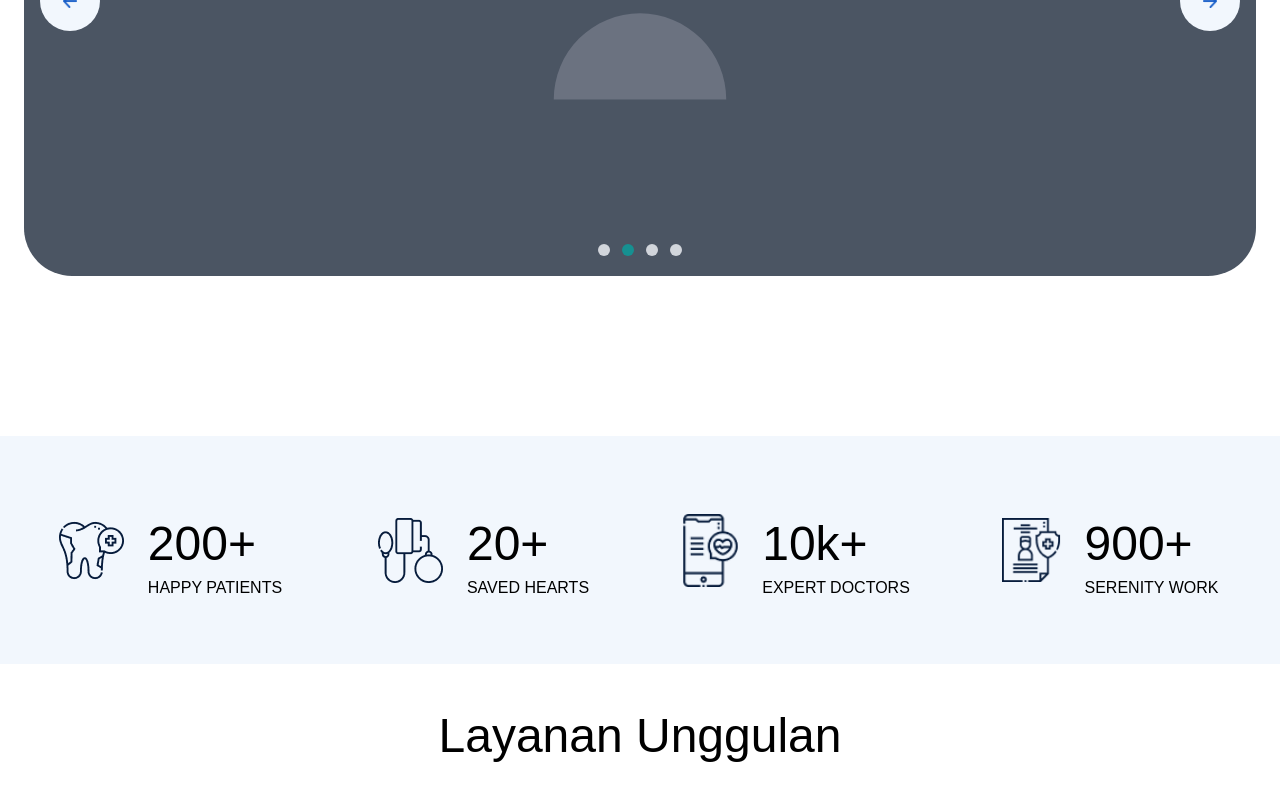
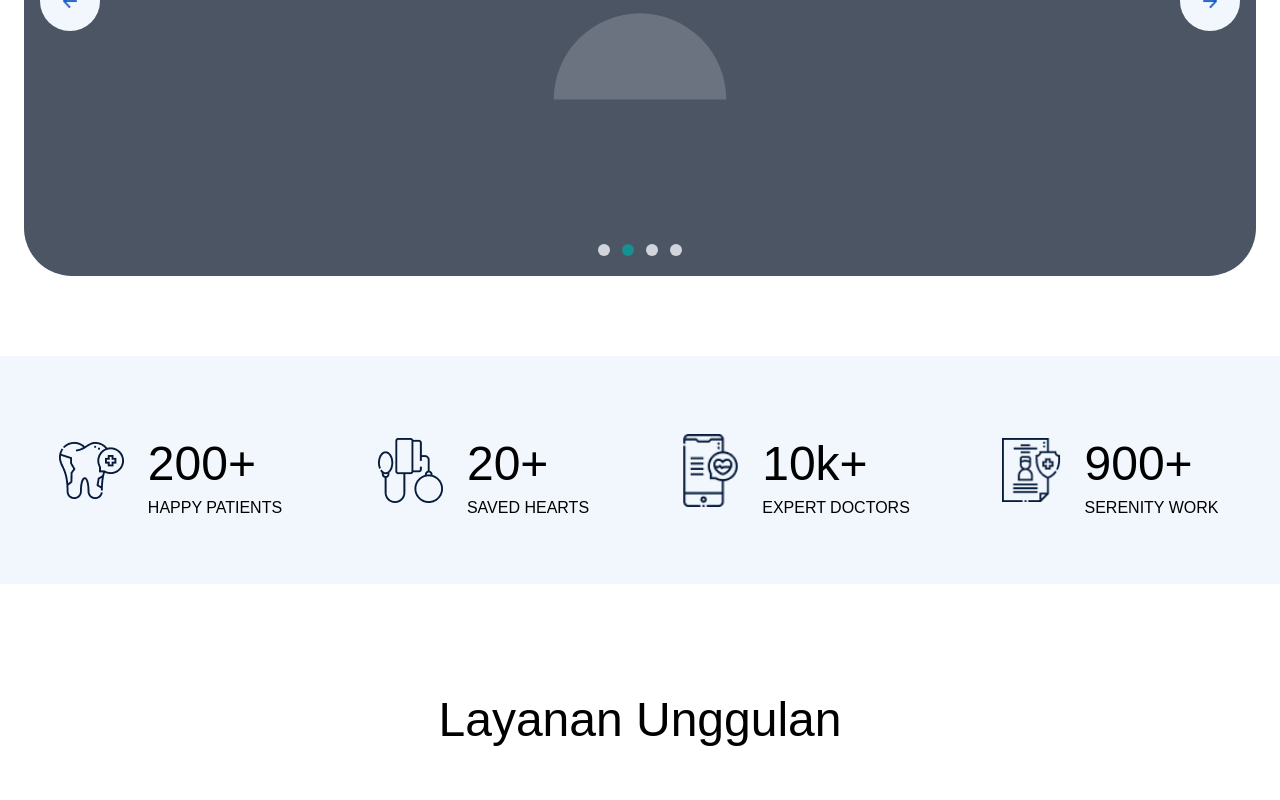
Before and after one commit to M1ft4hul/project-apexa-landing, a Next.js app: page / in a window 1280 px wide. Shown: the part 1348-2148 px from the top of the page. Built offline with nearby package versions, Linux system fonts and the light colour scheme.

Commit message:
Layanan Unggulan 5% progres

```diff
--- a/app/componen/layanan/index.tsx
+++ b/app/componen/layanan/index.tsx
@@ -5,7 +5,7 @@ import { Fade } from "react-awesome-reveal";
 const Layanan = () => {
   return (
     <div>
-      <div className='mx-auto max-w-7xl penawaran px-6'>
+      <div className='mx-auto max-w-7xl layanan px-6'>
         <div className='text-center'>
           <Fade
             direction={"up"}
--- a/app/globals.css
+++ b/app/globals.css
@@ -58,7 +58,11 @@ html {
 
 .penawaran {
     padding-top: 3rem;
-    padding-bottom: 10rem;
+    padding-bottom: 5rem;
+}
+
+.layanan {
+    padding-top: 7rem;
 }
 
 .next_back {
```
